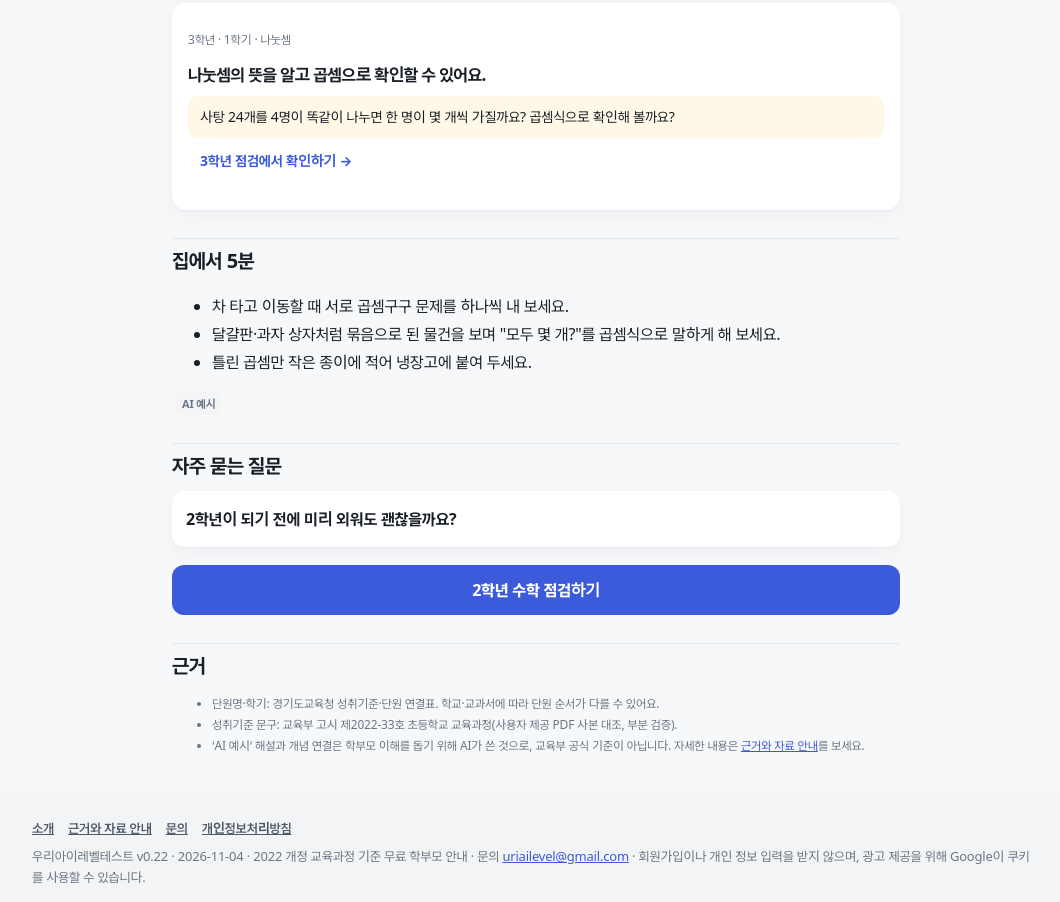
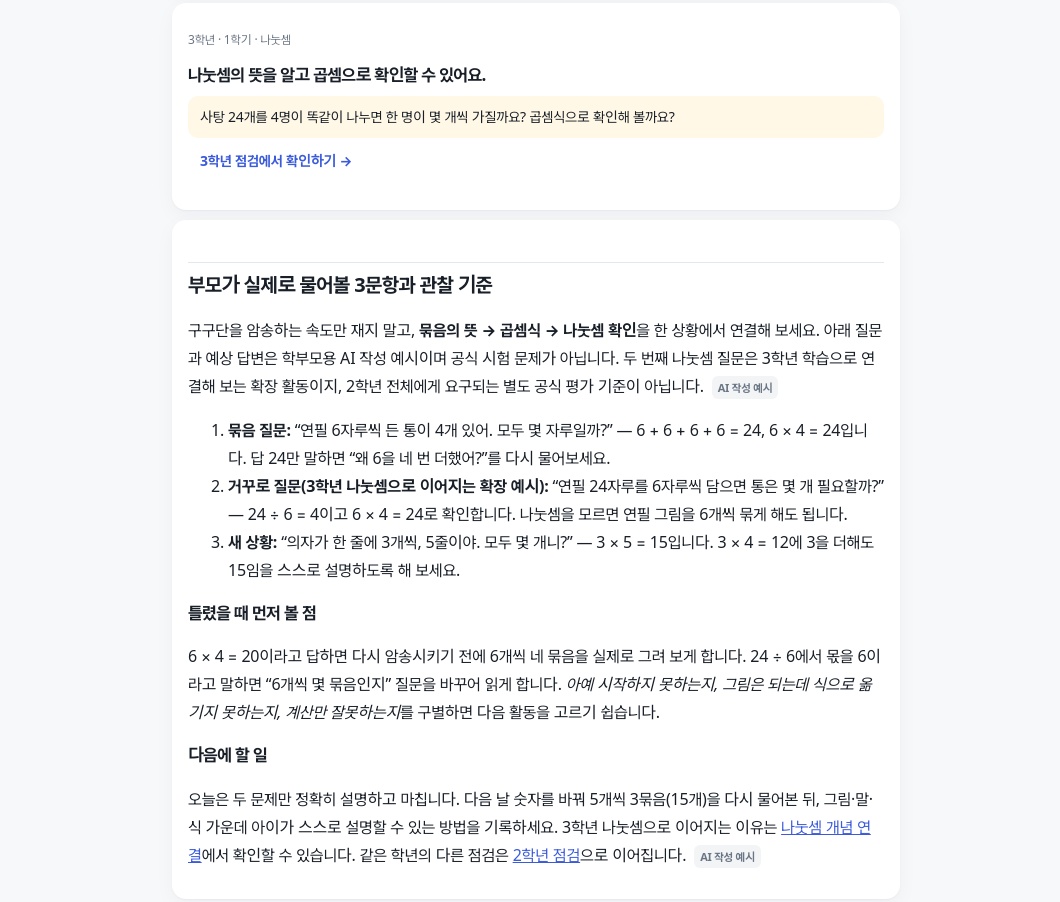
Before and after one commit to jinbh99-arch/jinbh99-arch.github.io, a plain HTML site: page topic-gugudan.html in a window 1280 px wide. Shown: the part 1893-2795 px from the top of the page, without its empty margins (104-1164 px from the left). Drawn offline with Linux system fonts and the light colour scheme; a web font is replaced by a local one.

Commit message:
Apply approved AdSense content patch: topic-gugudan.html

```diff
--- a/topic-gugudan.html
+++ b/topic-gugudan.html
@@ -25,6 +25,21 @@
 <h2>구구단이 쓰이는 곳</h2><p>곱셈구구는 3학년 나눗셈과 곱셈, 4학년 큰 수의 곱셈과 나눗셈, 5학년 약수와 배수, 약분과 통분까지 계속 쓰여요. 그래서 5학년 분수 계산이 느린 아이를 거슬러 올라가 보면 곱셈구구가 덜 익숙한 경우가 있어요. 아래 &quot;다음에 이어지는 단원&quot;에서 바로 다음 단원을 확인해 보세요. <span class="tag ai">AI 예시</span></p>
 <h2>섞어서 물어보기</h2><p>1단부터 차례로 말하는 것과 섞어서 바로 답하는 것은 다른 힘이에요. 7단·8단·9단에서 자주 막히니, 하루 5문제만 순서를 섞어 물어보세요. 답이 늦은 곱셈만 모아 다시 물어보면 충분해요. <span class="tag ai">AI 예시</span></p>
 <h2>아이에게 물어보세요</h2><p>사이트 점검 항목 중 이 주제와 관련된 질문이에요. 답은 점검 화면에서 확인할 수 있어요.</p><div class="box hurdle"><p class="muted">2학년 · 1학기 · 곱셈</p><h3>곱셈의 뜻을 알아요(같은 수를 여러 번 더하기).</h3><div class="q">3개씩 4묶음은 모두 몇 개인지 덧셈식과 곱셈식으로 나타내 볼까요?</div><a class="more" href="./index.html?grade=2">2학년 점검에서 확인하기 →</a></div><div class="box hurdle"><p class="muted">2학년 · 2학기 · 곱셈 구구</p><h3>곱셈구구를 막힘없이 말할 수 있어요.</h3><div class="q">7 × 8과 6 × 9는 각각 얼마일까요?</div><a class="more" href="./index.html?grade=2">2학년 점검에서 확인하기 →</a></div><div class="box hurdle"><p class="muted">3학년 · 1학기 · 나눗셈</p><h3>나눗셈의 뜻을 알고 곱셈으로 확인할 수 있어요.</h3><div class="q">사탕 24개를 4명이 똑같이 나누면 한 명이 몇 개씩 가질까요? 곱셈식으로 확인해 볼까요?</div><a class="more" href="./index.html?grade=3">3학년 점검에서 확인하기 →</a></div>
+
+<section class="box" id="parent-gugudan-practice" data-qa="parent-value-gugudan" aria-labelledby="parent-gugudan-practice-title">
+<h2 id="parent-gugudan-practice-title">부모가 실제로 물어볼 3문항과 관찰 기준</h2>
+<p>구구단을 암송하는 속도만 재지 말고, <strong>묶음의 뜻 → 곱셈식 → 나눗셈 확인</strong>을 한 상황에서 연결해 보세요. 아래 질문과 예상 답변은 학부모용 AI 작성 예시이며 공식 시험 문제가 아닙니다. 두 번째 나눗셈 질문은 3학년 학습으로 연결해 보는 확장 활동이지, 2학년 전체에게 요구되는 별도 공식 평가 기준이 아닙니다. <span class="tag ai">AI 작성 예시</span></p>
+<ol>
+<li><strong>묶음 질문:</strong> “연필 6자루씩 든 통이 4개 있어. 모두 몇 자루일까?” — 6 + 6 + 6 + 6 = 24, 6 × 4 = 24입니다. 답 24만 말하면 “왜 6을 네 번 더했어?”를 다시 물어보세요.</li>
+<li><strong>거꾸로 질문(3학년 나눗셈으로 이어지는 확장 예시):</strong> “연필 24자루를 6자루씩 담으면 통은 몇 개 필요할까?” — 24 ÷ 6 = 4이고 6 × 4 = 24로 확인합니다. 나눗셈을 모르면 연필 그림을 6개씩 묶게 해도 됩니다.</li>
+<li><strong>새 상황:</strong> “의자가 한 줄에 3개씩, 5줄이야. 모두 몇 개니?” — 3 × 5 = 15입니다. 3 × 4 = 12에 3을 더해도 15임을 스스로 설명하도록 해 보세요.</li>
+</ol>
+<h3>틀렸을 때 먼저 볼 점</h3>
+<p>6 × 4 = 20이라고 답하면 다시 암송시키기 전에 6개씩 네 묶음을 실제로 그려 보게 합니다. 24 ÷ 6에서 몫을 6이라고 말하면 “6개씩 몇 묶음인지” 질문을 바꾸어 읽게 합니다. <em>아예 시작하지 못하는지, 그림은 되는데 식으로 옮기지 못하는지, 계산만 잘못하는지</em>를 구별하면 다음 활동을 고르기 쉽습니다.</p>
+<h3>다음에 할 일</h3>
+<p>오늘은 두 문제만 정확히 설명하고 마칩니다. 다음 날 숫자를 바꿔 5개씩 3묶음(15개)을 다시 물어본 뒤, 그림·말·식 가운데 아이가 스스로 설명할 수 있는 방법을 기록하세요. 3학년 나눗셈으로 이어지는 이유는 <a href="./concept-math.html?k=3-1%20%EB%82%98%EB%88%97%EC%85%88">나눗셈 개념 연결</a>에서 확인할 수 있습니다. 같은 학년의 다른 점검은 <a href="./index.html?grade=2">2학년 점검</a>으로 이어집니다. <span class="tag ai">AI 작성 예시</span></p>
+</section>
+
 <h2>집에서 5분</h2><ul><li>차 타고 이동할 때 서로 곱셈구구 문제를 하나씩 내 보세요.</li><li>달걀판·과자 상자처럼 묶음으로 된 물건을 보며 &quot;모두 몇 개?&quot;를 곱셈식으로 말하게 해 보세요.</li><li>틀린 곱셈만 작은 종이에 적어 냉장고에 붙여 두세요.</li></ul><p class="muted"><span class="tag ai">AI 예시</span></p>
 <h2>자주 묻는 질문</h2><details><summary>2학년이 되기 전에 미리 외워도 괜찮을까요?</summary><p>괜찮아요. 다만 학교에서 2학년 1학기에 곱셈의 뜻을 배울 때 &quot;3 × 4가 왜 12인지&quot;를 설명할 수 있는지 꼭 확인해 주세요. 뜻 없이 외운 구구단은 나눗셈에서 쓰기 어려워요. <span class="tag ai">AI 예시</span></p></details>
 <a class="cta" href="./index.html?grade=2">2학년 수학 점검하기</a>
```
